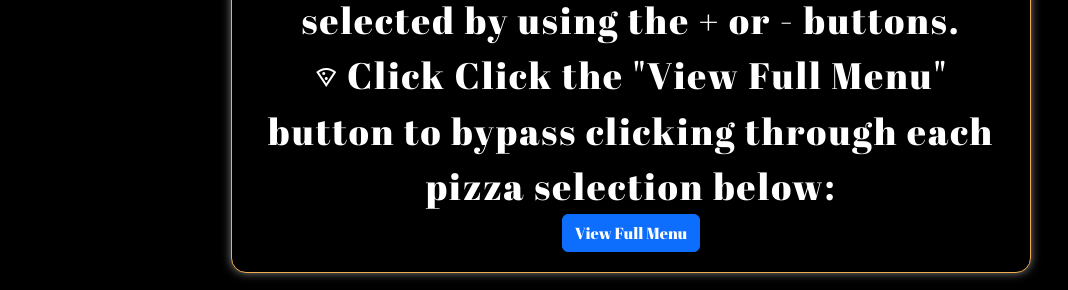
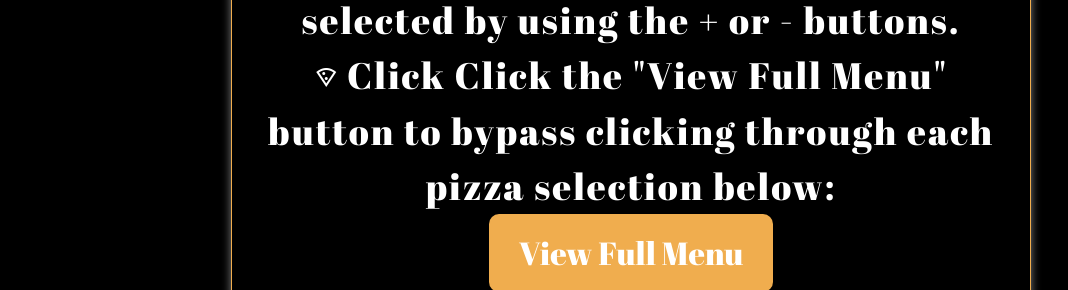
Before and after one commit to jessicacousins/javascript_game_2, a website: page index.html in a window 1280 px wide. Shown: the part 1841-2131 px from the top of the page, without its empty margins (9-1077 px from the left). Drawn offline with nearby package versions, Linux system fonts and the light colour scheme.

Commit message:
fullMenuBtn adjusted

```diff
--- a/index.html
+++ b/index.html
@@ -63,7 +63,7 @@
           </li>
           <button
             type="button"
-            class="btn btn-primary fullMenuBtn"
+            class="fullMenuBtn"
             data-bs-toggle="modal"
             data-bs-target="#menuModal"
           >
--- a/styles.css
+++ b/styles.css
@@ -261,7 +261,19 @@ nav ul li a:hover {
   }
 }
 
+.fullMenuBtn {
+  font-size: 2rem !important;
+  padding: 15px 30px;
+  background-color: #f0ad4e;
+  color: white;
+  border: none;
+  border-radius: 10px;
+  box-shadow: 0 4px 8px rgba(0, 0, 0, 0.2);
+  transition: transform 0.3s ease;
+}
+
 .fullMenuBtn:hover {
+  box-shadow: 0 6px 12px rgba(0, 0, 0, 0.3);
   animation: wiggle 0.5s ease-in-out;
 }
 
```
